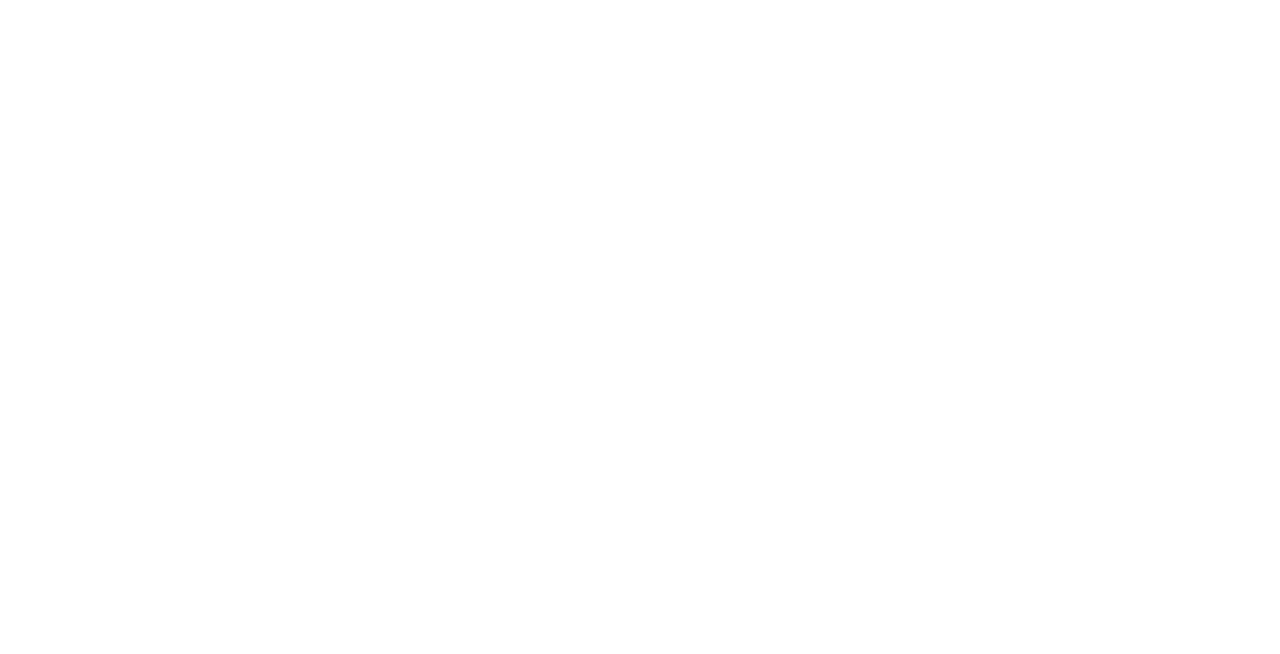
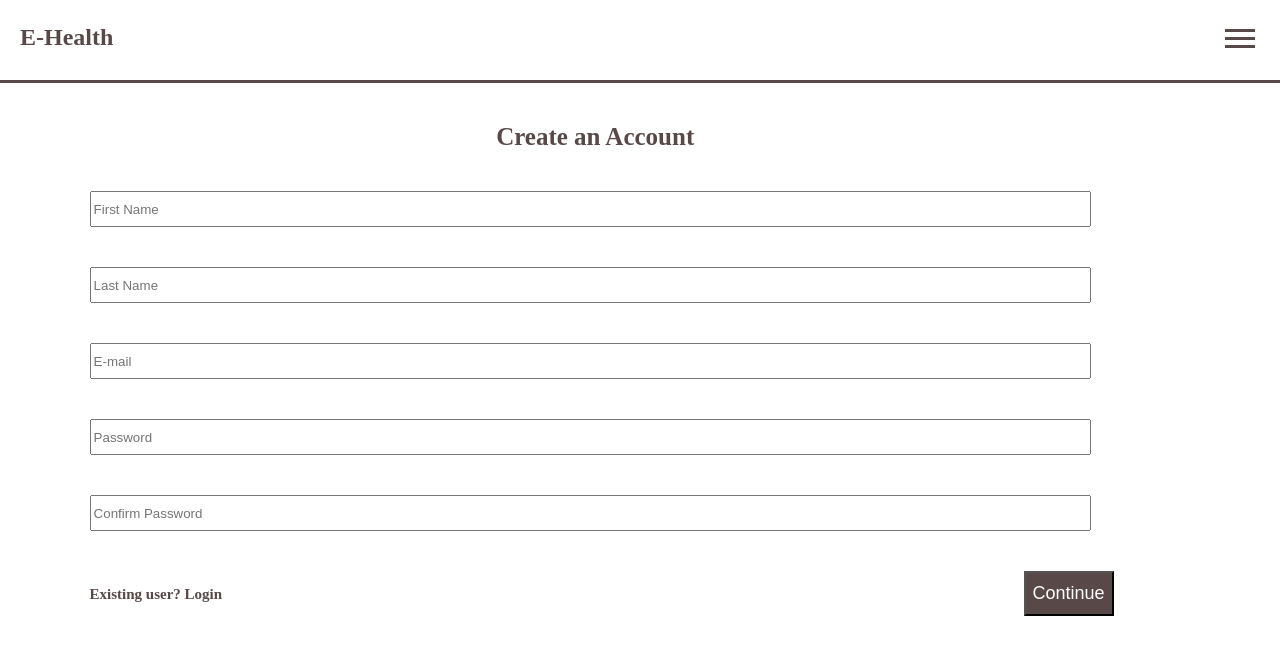
Before and after one commit to Isralh/E-Health, a React (Create React App) app in the folder client/: page /checkoutRegister in a window 1280 px wide. Shown: the top 654 px of the page. Built offline with nearby package versions, Linux system fonts and the light colour scheme; no server answers.

Commit message:
checkout register and payment pages added

```diff
--- a/client/src/App.js
+++ b/client/src/App.js
@@ -6,7 +6,8 @@ import ProviderRegister from './Components/Register/Provider/ProviderRegister'
 import Appointment from './Components/Appointment/Appointment/Appointment'
 import CustomerRegister from './Components/Register/Customer/CustomerRegister'
 import Login from './Components/Login/Login'
-import Checkout from './Components/Checkout/Checkout'
+import Checkout from './Components/CheckoutRegister/Checkout'
+import Payment from './Components/Payment/Payment'
 const App = () => {
   return (
     <Router>
@@ -14,9 +15,10 @@ const App = () => {
         <Route exact path='/' component={Home} />
         <Route path='/providerRegister' component={ProviderRegister} />
         <Route path='/bookAppointment' component={Appointment} />
-        <Route path='/checkout' component={Checkout} />
         <Route path='/createAccount' component={CustomerRegister} />
         <Route path='/login' component={Login} />
+        <Route path='/checkoutRegister' component={Checkout} />
+        <Route path='/payment' component={Payment} />
       </Switch>
     </Router>
   )
--- a/client/src/Components/Appointment/Doctors/Doctors.js
+++ b/client/src/Components/Appointment/Doctors/Doctors.js
@@ -49,7 +49,7 @@ const Doctors = () => {
   const history = useHistory()
   const bookDoctor = (doctor) => {
     doctorChoice.setItem('doctor', doctor.id)
-    history.push('/checkout')
+    history.push('/checkoutRegister')
   }
   return (
     <div className='list-container'>
--- a/client/src/Components/Checkout/Checkout.js
+++ b/client/src/Components/CheckoutRegister/Checkout.js
@@ -46,7 +46,7 @@ const Checkout = () => {
           /> : null}
         <CustomerRegister
           displayNavBar='none'
-          historyPush='/login'
+          historyPush='/payment'
           submitType='Continue'
         />
       </div>
--- /dev/null
+++ b/client/src/Components/Payment/Payment.js
@@ -0,0 +1,15 @@
+import React from 'react'
+import NavBar from '../Home/NavBar/NavBar'
+
+const Payment = () => {
+  return (
+    <div className='payment-container'>
+      <NavBar />
+      <div className='content-wrapper'>
+
+      </div>
+    </div>
+  )
+}
+
+export default Payment
```
Also changed, not shown: client/src/Components/CheckoutRegister/CheckoutServices.js (renamed from client/src/Components/Checkout/CheckoutServices.js), client/src/Components/CheckoutRegister/DoctorCard.js (renamed from client/src/Components/Checkout/DoctorCard.js), client/src/Components/CheckoutRegister/Form.js (added), client/src/Components/CheckoutRegister/styles.scss (renamed from client/src/Components/Checkout/styles.scss), client/src/Components/Payment/styles.scss (added).
